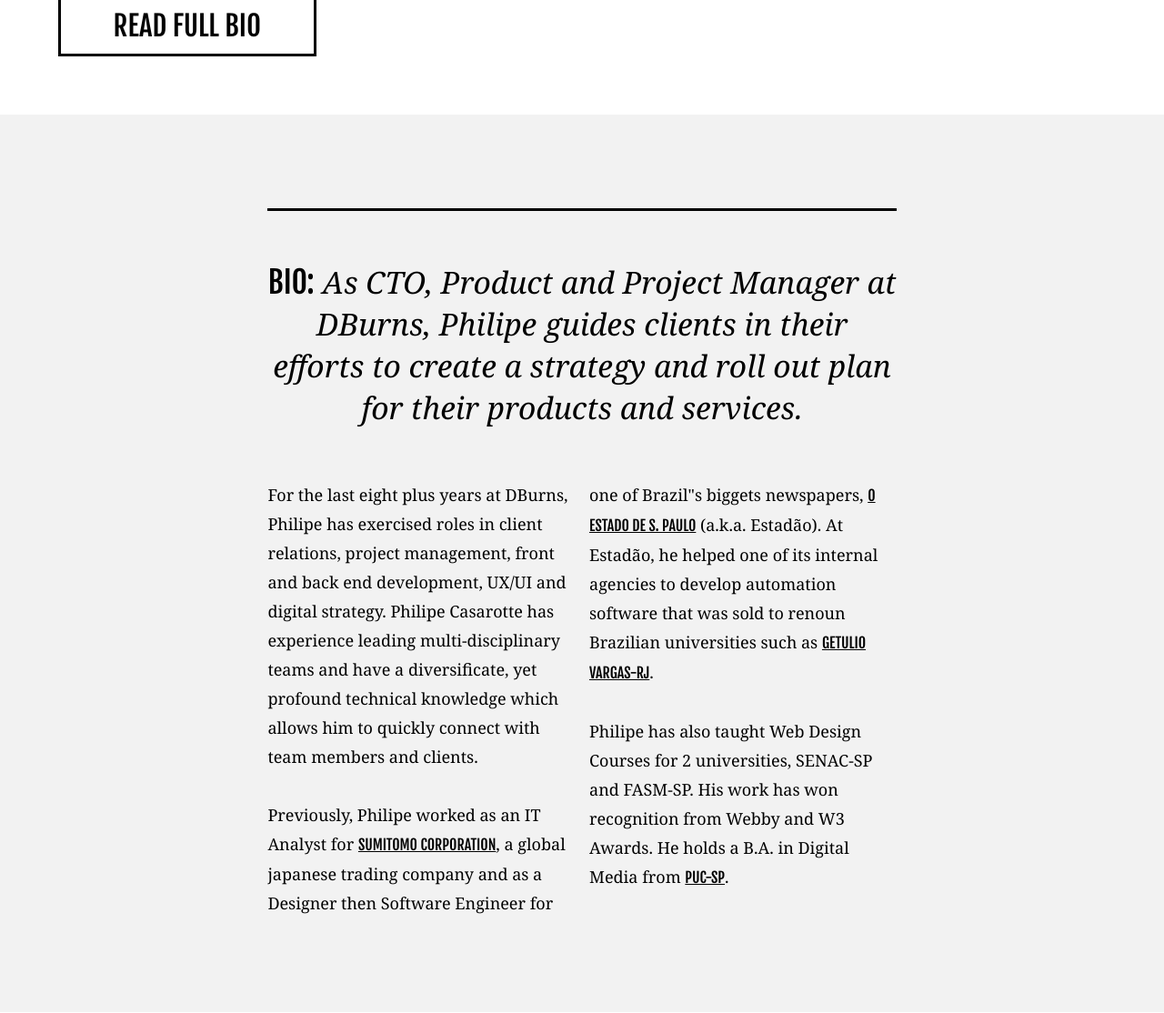
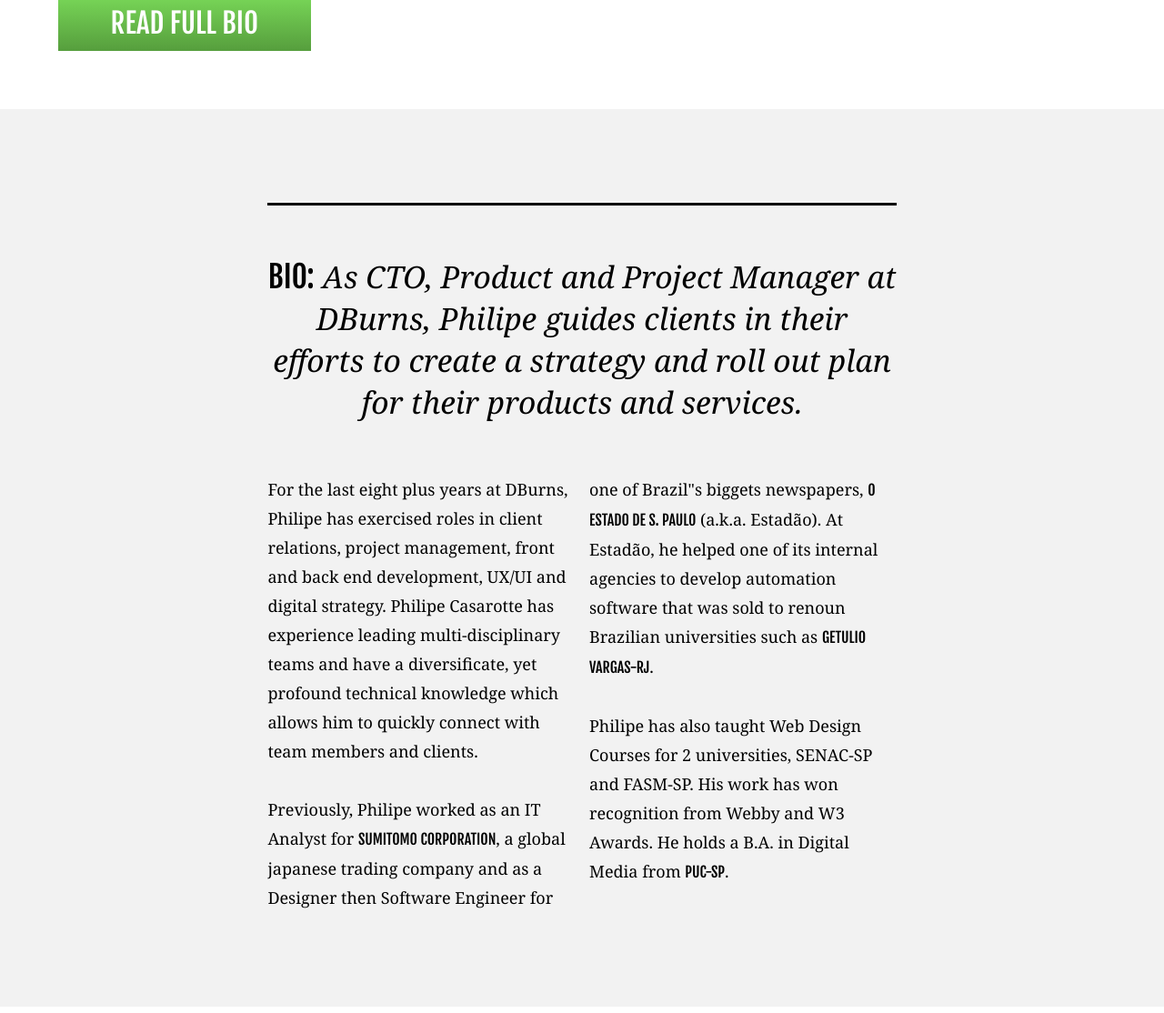
Before and after one commit to philipecasarotte/my-site, a PHP site: page / in a window 1280 px wide. Shown: the part 436-1550 px from the top of the page at 91% size. Run offline with PHP 8.4, Linux system fonts and the light colour scheme; some libraries are stand-ins or nearby versions.

Commit message:
adding colors

```diff
--- a/stylesheets/default.css
+++ b/stylesheets/default.css
@@ -8,8 +8,12 @@ h1 {font-size:5vw;}
 h2 {font-size:48px;text-align:left;border-top:3px solid black;padding-top:1em;margin-bottom:1em;text-transform:uppercase;}
 h3 {font-size:2vw;color:white;}
 p {font-size:18px;margin-bottom:32px;line-height:32px;font-family:Georgia, "Times New Roman", Times, serif;}
-button {cursor:pointer;text-transform:uppercase;background-color:white;color:black;font-family:"Fjalla One", sans-serif;font-weight:normal;}
-a {color:black;}
+button {cursor:pointer;text-transform:uppercase;background-color:white;color:white;font-family:"Fjalla One", sans-serif;font-weight:normal;background-color: #569e3d;
+background-image: -webkit-linear-gradient(#79d858, #569e3d);
+background-image: linear-gradient(#79d858, #569e3d);
+background-repeat: repeat-x;
+border:none;}
+a {color:black;text-decoration:none;}
 a:hover {color:yellow;}
 
 p a:hover {background-color:yellow;color:black;}
@@ -23,8 +27,8 @@ header div.intro {float:left;width:55%;background-color:white;padding:5%;}
 header div.intro h1 {text-transform:uppercase;text-align:left;width:100%;padding:0.1em 0;border:solid 3px black;border-left:none;border-right:none;}
 header div.intro h1 s {display:none;}
 header div.intro p {width:100%;font-style:italic;font-size:2.6vw;line-height:3.6vw;color:#333;}
-header div.intro p a {color:#333;}
-header div.intro button {width:auto;font-size:2.4vw;border:solid 3px black;padding:2% 10%;margin-top:0.5em;}
+header div.intro p a {font-family:"Fjalla One", sans-serif;text-transform:uppercase;}
+header div.intro button {width:auto;font-size:2.4vw;padding:2% 10%;margin-top:0.5em;}
 header div.intro button:hover {background-color:yellow;color:black;}
 
 /*Sections*/
@@ -53,11 +57,11 @@ section {float:left;width:100%;padding:8% 5%;}
 #work details[open] summary:after {content: "-";}
 #work details li small {display:block;}
 
-#personal {background-color:black;color:white;}
+#personal {background-color:white;}
 #personal h2 {color:black;}
 
 /*Bottom*/
-footer {text-align:center;background-color:#141414;color:white;float:left;width:100%;padding:2vw;}
+footer {text-align:center;background-color:black;color:white;float:left;width:100%;padding:2vw;}
 footer a {display:block;color:white;}
 footer nav {font-size:3vw;}
 footer nav a {display:inline;text-decoration:none;}
```
